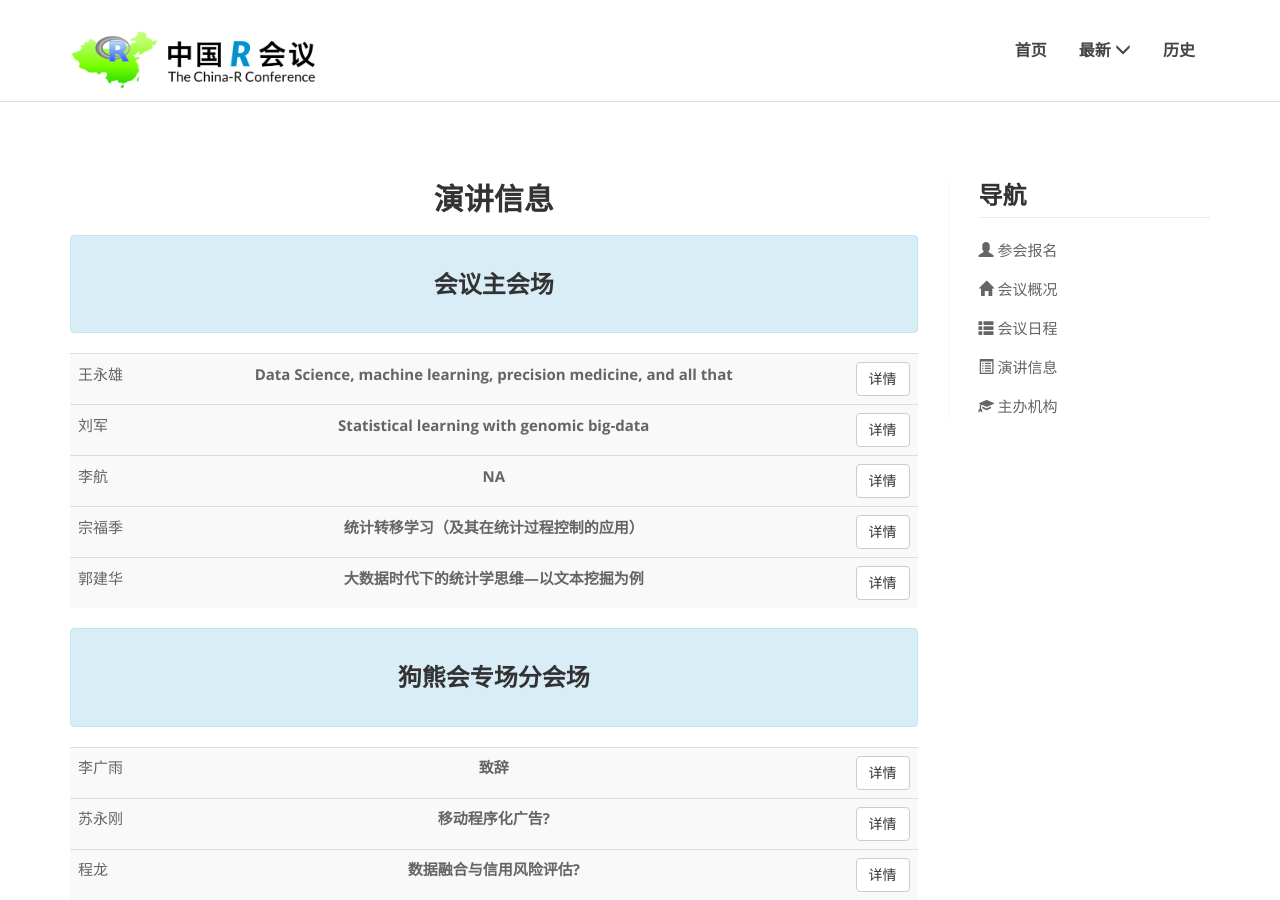
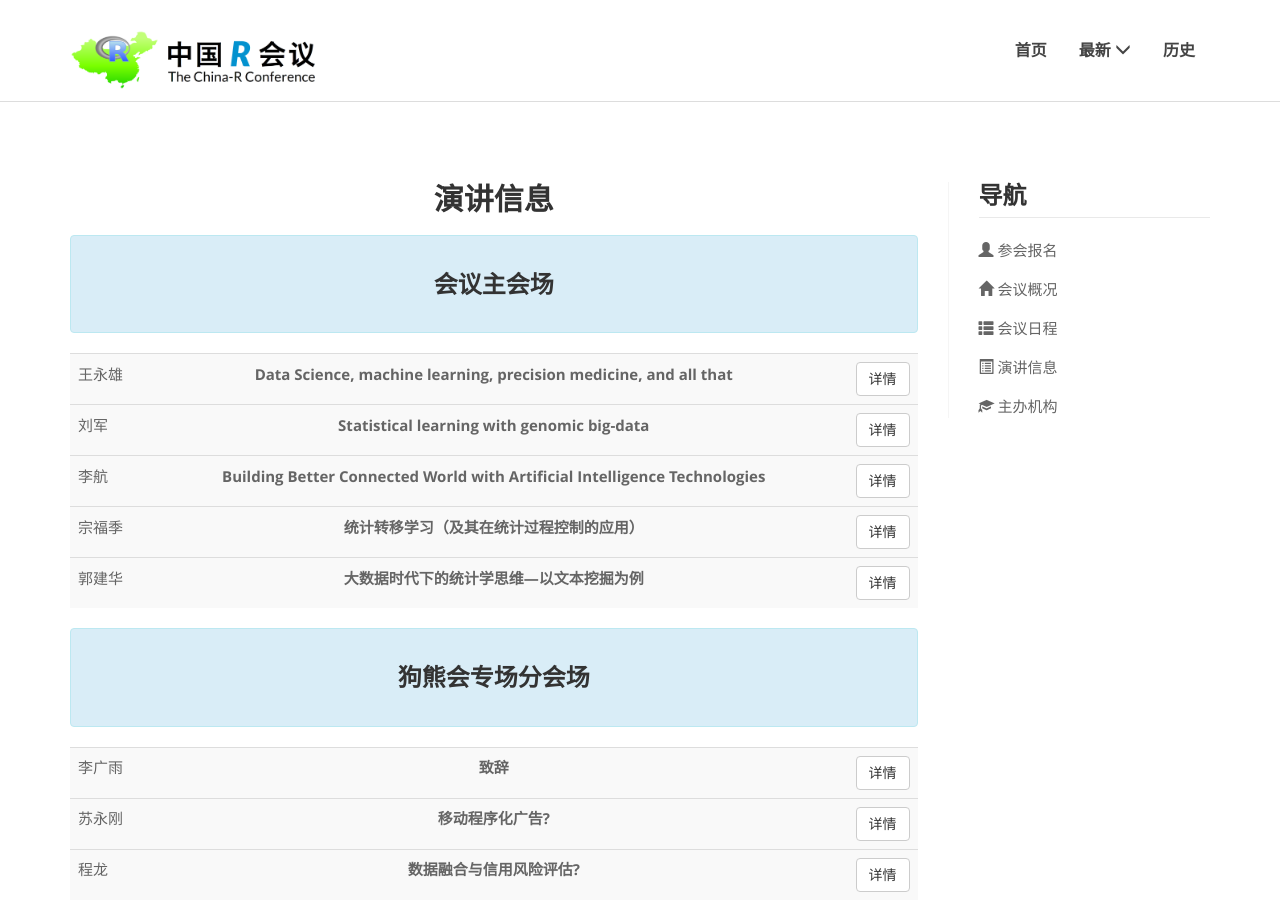
Before and after one commit to cosname/R-conference, a Jekyll site: the page built from bj2017/lect2.md, in a window 1280 px wide and 900 px high. Built offline with Jekyll 4.4.1, drawn with Linux system fonts in a browser that asks for light colours; some of the changed lines change nothing that is shown.

Commit message:
Update lect2.md

```diff
--- a/bj2017/lect2.md
+++ b/bj2017/lect2.md
@@ -49,7 +49,7 @@
     <p>李航</p>
     </td>
     <td class="col-md-8">
-    <p class="text-center"><strong>NA</strong></p>
+    <p class="text-center"><strong>Building Better Connected World with Artificial Intelligence Technologies</strong></p>
     </td>
     <td class="col-md-2">
     <button type="button" class="btn btn-default pull-right" data-toggle="collapse" href="#session-1-sub-3">详情</button>
@@ -57,8 +57,8 @@
   </tr>
   <tr class="collapse" id="session-1-sub-3">
     <td colspan="3">
-    <p><button type="button" class="btn btn-primary"><strong>摘要</strong></button> NA</p>
-    <p><button type="button" class="btn btn-info"><strong>演讲者</strong></button> 李航:NA</p>
+    <p><button type="button" class="btn btn-primary"><strong>摘要</strong></button> We envision that with artificial intelligence technologies the telecommunication, enterprise, and consumer industries, in which Huawei has its main business, will enter a completely new horizon; specifically, all the products and services will be revolutionized to become more intelligent. Huawei is indeed pushing the frontier of research and development of technologies in those fields and has accomplished significant achievements. In this talk, I will introduce some of the best practices as well as the technology breakthroughs made in Huawei, with regard to building better telecommunication networks, better enterprise management, and better mobile devices. Specifically, I will describe the accomplishments made at research projects of Huawei Noah’s Ark Lab.  Finally, I will summarize the challenges and important research directions in artificial intelligence, for which more research, particularly fundamental research, is needed.</p>
+    <p><button type="button" class="btn btn-info"><strong>演讲者</strong></button> 李航:李航博士的研究方向包括信息检索，自然语言处理，统计机器学习，及数据挖掘。李航 1988 年日本 京都大学电气工程系毕业，1998 年获得日本东京大学计算机科学博 士。他 1990 年至 2001 年就职于日本 NEC 公司中央研究所，任研究 员，2001 年至 2012 年就职于微软亚洲研究院，任高级研究员与主任 研究员。李航一直活跃在相关学术领域，曽出版过三部学术专著，并 在顶级国际学术会议和顶级国际学术期刊上发表过 120 多篇学术论 文，包括 SIGIR, WWW, WSDM, ACL, EMNLP, ICML, NIPS, SIGKDD, AAAI, IJCAI，以及 CL, NLE, JMLR, TOIS, IRJ, IPM, TKDE, TWEB, TIST。他和同事 的论文获得了 KDD2008 最佳应用论文奖，他指导的学生获得了 SIGIR2008，ACL2012 最佳学生论文奖。李航参与了多项产品开发，包 括 Microsoft SQL Server 2005, Microsoft Office 2007, Microsoft Live Search 2008, Microsoft Bing 2009, Bing 2010, Office 2010, Office 2012。 他拥有 42 项授权美国专利。李航还在顶级国际学术会议和顶级国际 学术期刊担任许多重要工作，如大会程序委员会主席，资深委员，及 委员，期刊编委，包括 SIGIR, WWW, WSDM, ACL, NAACL, EMNLP, NIPS, SIGKDD, ICDM, ACML, IJCAI, 以及 CL, IRJ, TIST, JASIST, JCST。</p>
     </td>
   </tr>
 
```
